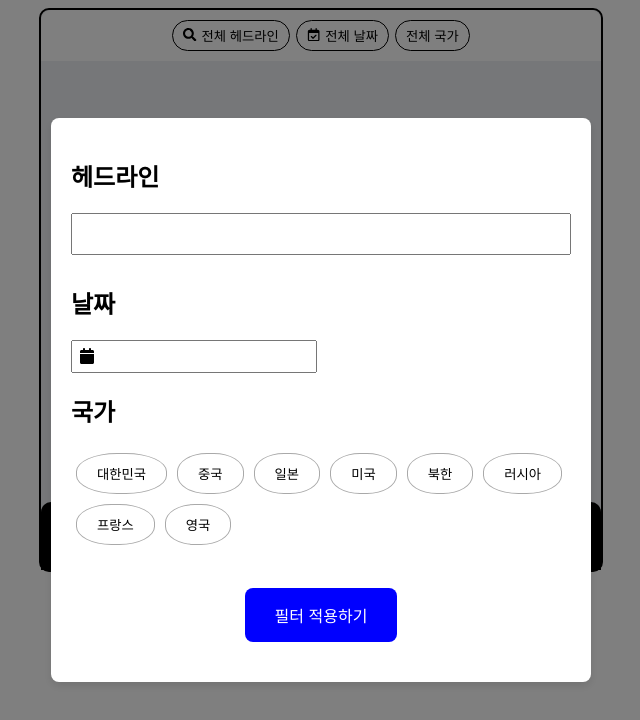
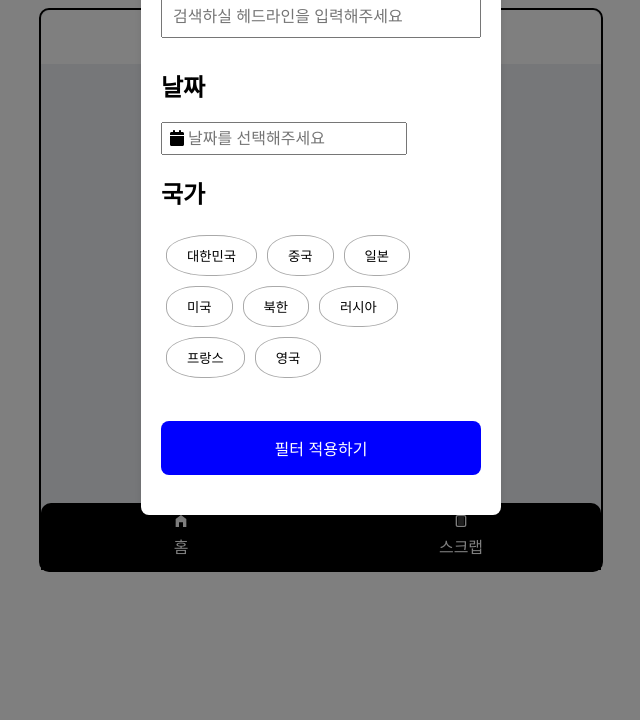
Before and after one commit to moonchanghee/reactzustand, a React (Create React App) app: page /scrap in a window 1280 px wide. Both pictures are taken after a click on the button "전체 헤드라인". Shown: the top 720 px of the page, without its empty margins (319-959 px from the left). Built offline with nearby package versions, Linux system fonts and the light colour scheme.

Commit message:
style: 레이아웃 및 스타일을 수정한다

```diff
--- a/src/component/modal/FilterModal.js
+++ b/src/component/modal/FilterModal.js
@@ -41,9 +41,15 @@ function FilterModal({ isOpen = true, onClose }) {
                 <ModalOverlay>
                     <ModalContent onClick={(e) => e.stopPropagation()}>
                         <h2>헤드라인</h2>
-                        <LargeInput type="text" value={headline} onChange={handleInputChange} />
+                        <LargeInput
+                            placeholder={"검색하실 헤드라인을 입력해주세요"}
+                            type="text" value={headline}
+                            onChange={handleInputChange} />
                         <h2>날짜</h2>
-                        <StyledDatePicker selected={startDate} onSelect={(date) => {
+                        <StyledDatePicker
+                            placeholderText={"날짜를 선택해주세요"}
+                            selected={startDate}
+                            onSelect={(date) => {
                             setStartDate(date)
                         }}
                         showIcon
@@ -82,14 +88,14 @@ const ModalOverlay = styled.div`
 `;
 
 const ModalContent = styled.div`
-  max-width: 500px;
-  width: 100%;
+  width: 25%;
   background-color: white;
   padding: 20px;
   border-radius: 8px;
   box-shadow: 0 4px 8px rgba(0, 0, 0, 0.1);
   z-index: 1001;
   text-align: left;
+  margin-bottom: 30%;
 `;
 
 const LargeInput = styled.input`
@@ -110,6 +116,7 @@ const ApplyFilterButton = styled.button`
   border: none;
   border-radius: 8px;
   cursor: pointer;
+  width: 100%;
 `;
 
 const Countrybutton = styled.button`
--- a/src/layout/Footer.js
+++ b/src/layout/Footer.js
@@ -1,38 +1,45 @@
 import React from "react";
-import styled, { css } from 'styled-components';
-import {Link} from 'react-router-dom';
+import styled from 'styled-components';
+import { Link } from 'react-router-dom';
 import { MdHomeFilled } from "react-icons/md";
 import { TiDocumentText } from "react-icons/ti";
-
 
 function Footer() {
     return (
         <StyledFooter>
-            <Link to='/'><Button><MdHomeFilled/></Button></Link>
-            <Link to='/scrap'><Button><TiDocumentText/></Button></Link>
+            <TabButton to='/'><MdHomeFilled /> 홈</TabButton>
+            <TabButton to='/scrap'><TiDocumentText /> 스크랩</TabButton>
         </StyledFooter>
     );
 }
 
 const StyledFooter = styled.div`
   background-color: black;
-  height: 100px;
+  height: 80px;
   border-top-left-radius: 10px;
   border-top-right-radius: 10px;
-  ${({ theme }) => css`
-    max-width: ${theme.appMaxWidth};
-  `}
+  display: flex;
 `;
 
-const Button = styled.button`
-  padding: 10px 60px;
-  margin: 0 10px;
-  border: none;
-  border-radius: 5px;
-  background-color: gray;
+const TabButton = styled(Link)`
+  flex: 1;
+  display: flex;
+  flex-direction: column;
+  justify-content: center;
+  align-items: center;
+  text-decoration: none;
   color: white;
+  padding: 10px;
   cursor: pointer;
+  border-bottom: 2px solid transparent;
 
+  &:hover {
+    border-bottom: 2px solid #fff;
+  }
+
+  svg {
+    margin-bottom: 5px;
+  }
 `;
 
 export default Footer;
--- a/src/layout/Header.js
+++ b/src/layout/Header.js
@@ -51,6 +51,7 @@ function Header() {
 
 const HeaderContainer = styled.div`
   display: flex;
+  height: 50px;
   justify-content: center;
   padding: 10px;
   border-top-left-radius: 10px;
```
